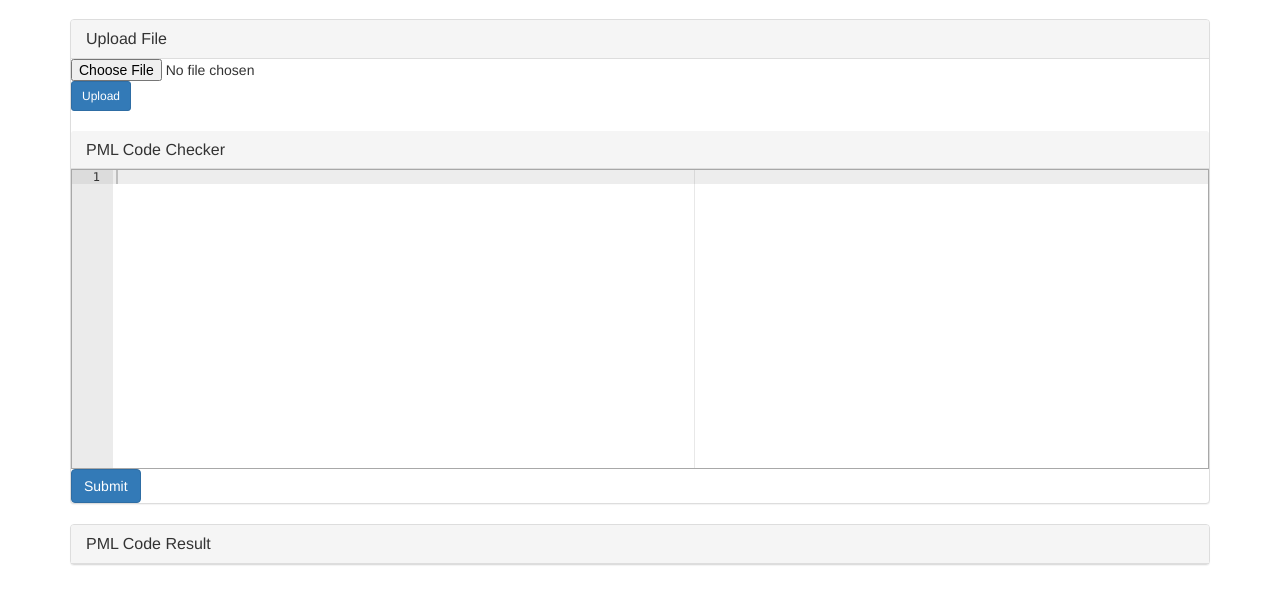
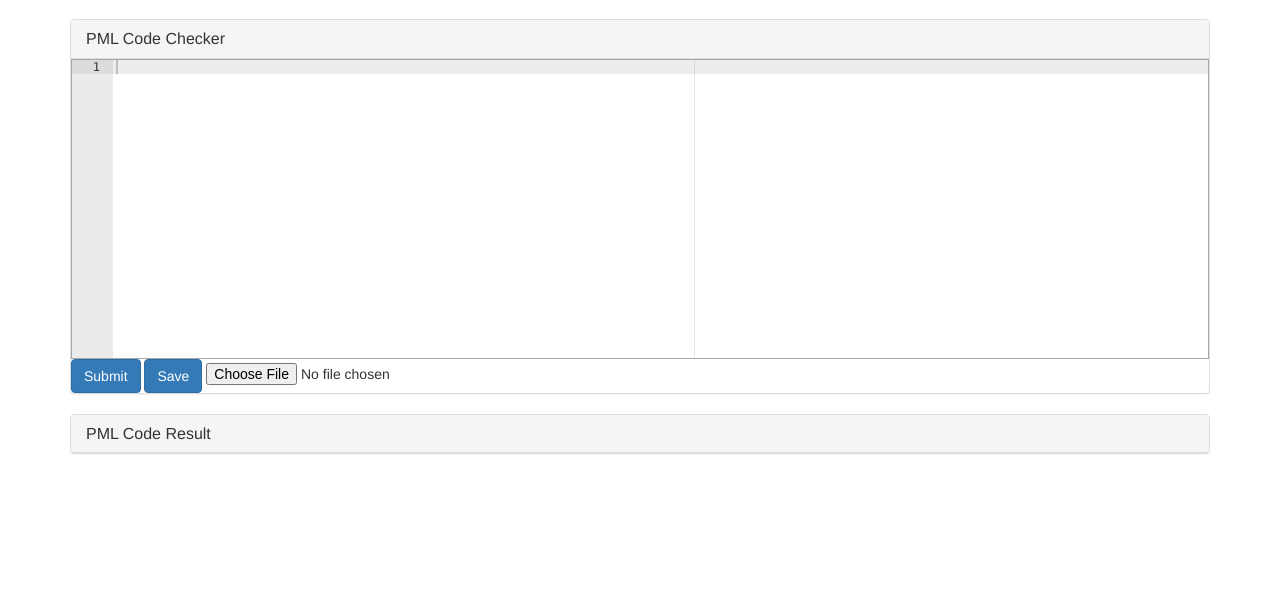
Before and after one commit to mereckaj/CS4098-Group-E, a Flask app: page / in a window 1280 px wide. Shown: the part 51-655 px from the top of the page. Run offline with Flask 2, Linux system fonts and the light colour scheme; some libraries are stand-ins or nearby versions.

Commit message:
Layout change

```diff
--- a/app/static/css/editor.css
+++ b/app/static/css/editor.css
@@ -11,3 +11,7 @@ body {
 	*/
 	padding-top: 70px;
 }
+
+#send, #submit, #file{
+display:inline-block;
+}
--- a/app/static/js/editor.js
+++ b/app/static/js/editor.js
@@ -14,7 +14,7 @@ window.onload =function() {
     var fileInput = document.getElementById('file');
     var button = document.getElementById('send');
 
-    button.addEventListener("click", function(e){
+    fileInput.addEventListener("change", function(e){
 
 	  var file = fileInput.files[0];
 	  var reader = new FileReader();
--- a/app/templates/pmlcheck_form.html
+++ b/app/templates/pmlcheck_form.html
@@ -13,14 +13,6 @@
 	{{super()}}
 	<div class="panel panel-default">
 		<div class="panel-heading">
-			<h1 class ="panel-title">Upload File</h1>
-		</div>
-		<form action="upload" method="post" enctype="multipart/form-data">
-			<input type="file" name="file" id ="file">
-			<button type="submit" class="btn btn-sm btn-primary" id="send" >Upload</button>
-		</form>  <br />
-
-		<div class="panel-heading">
 			<h1 class ="panel-title">PML Code Checker</h1>
 		</div>
 		<div id="panel-body">
@@ -28,7 +20,12 @@
 
 			<!-- Editor -->
 			<div id="editor"></div>
-			<button type="submit" class="btn btn-primary" onclick="submitData({{ url_for('main.root_post') }})">Submit</button>
+			<button type="submit" class="btn btn-primary" onclick="submitData({{ url_for('main.root_post') }}) id="submit">Submit</button>
+
+			<form action="upload" method="post" enctype="multipart/form-data" id="send">
+				<button type="submit" class="btn btn-primary" >Save</button>
+				<input type="file" name="file" id ="file">
+			</form>  <br />
 			<script>
 				var textarea = $('#code');
 					textarea.hide();
```
